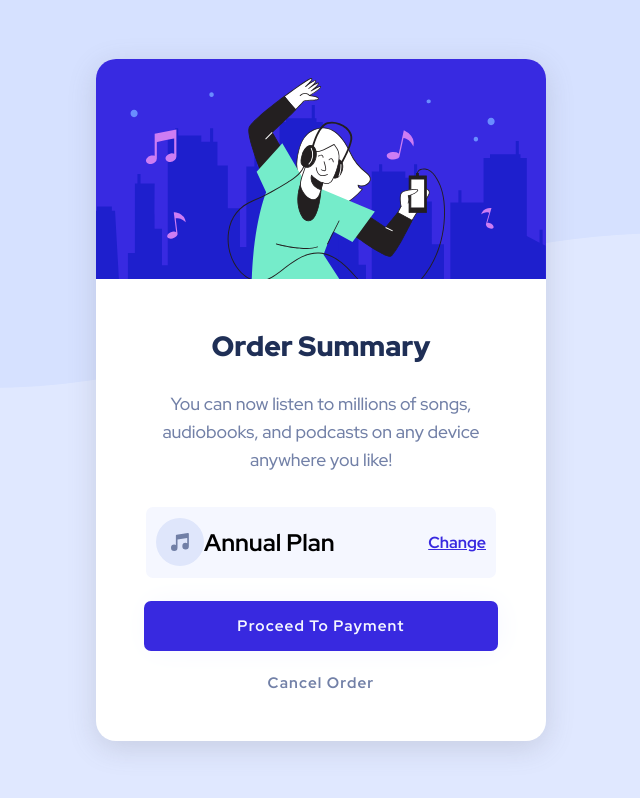
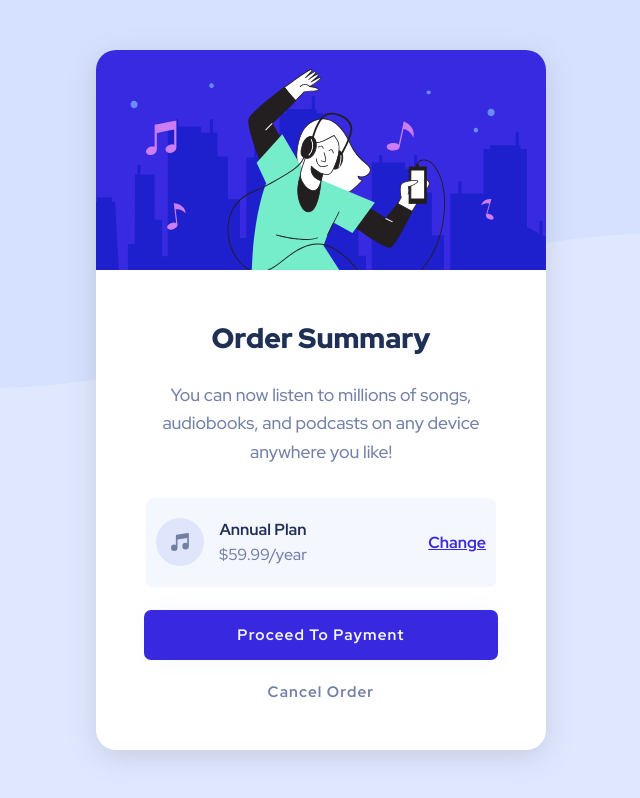
Before and after one commit to alQaisi/order-summary-component, a plain HTML site: page index.html in a window 1280 px wide. Shown: the whole page, without its empty margins (319-959 px from the left). Drawn offline with Linux system fonts and the light colour scheme.

Commit message:
fixing Accessibility issues

```diff
--- a/style.css
+++ b/style.css
@@ -48,11 +48,14 @@ p{
     padding-inline: 3rem;
     padding-block-end:.85em ;
 }
-h4{
+h2{
     color: hsl(223, 47%, 23%);
     margin-left: 15px;
+    font-size: 1rem;
+    margin-block-start: 1.33em;
+    margin-block-end: 1.33em;
 }
-h4::after{
+h2::after{
     content:"$59.99/year";
     display: block;
     margin-block-start:.25em;
```
